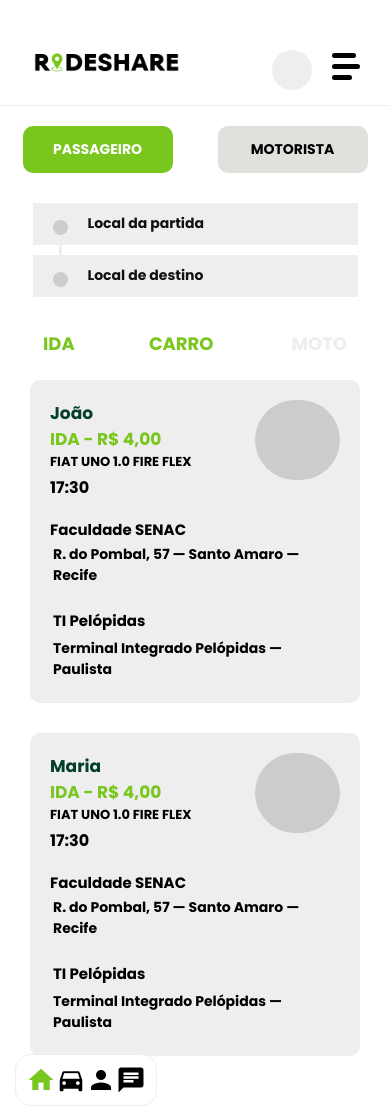
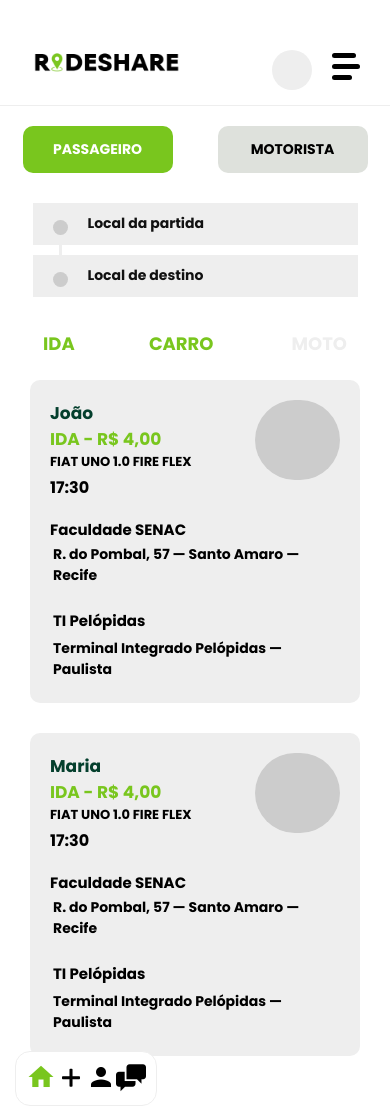
Before and after one commit to BaronOfBattle/RideshareReactNative, a React Native app: screen /Inicio in a window 390 px wide. Built offline with nearby package versions, Linux system fonts and the light colour scheme.

Commit message:
Mudanca do botao de add viagem

```diff
--- a/components/BottomBarComponent.js
+++ b/components/BottomBarComponent.js
@@ -1,6 +1,7 @@
 import React from 'react';
 import { StyleSheet, View, TouchableOpacity } from 'react-native';
-import Icon from 'react-native-vector-icons/MaterialIcons';
+import Icon from 'react-native-vector-icons/Entypo';
+import MaterialIcons from 'react-native-vector-icons/MaterialIcons';
 import { useRoute } from '@react-navigation/native';
 
 export function BottomBar({ navigation }) {
@@ -14,13 +15,13 @@ export function BottomBar({ navigation }) {
         <View style={styles.bottomBar}>
             <View style={styles.navigationContainer}>
                 <TouchableOpacity onPress={() => navigation.navigate('Inicio')}>
-                    <Icon name="home" size={30} color={getColor('Inicio')} />
+                    <MaterialIcons name="home" size={30} color={getColor('Inicio')} />
                 </TouchableOpacity>
                 <TouchableOpacity onPress={() => navigation.navigate('anunciarViagem')}>
-                    <Icon name="directions-car" size={30} color={getColor('anunciarViagem')} />
+                    <Icon name="plus" size={30} color={getColor('anunciarViagem')} />
                 </TouchableOpacity>
                 <TouchableOpacity onPress={() => navigation.navigate('Perfil')}>
-                    <Icon name="person" size={30} color={getColor('Perfil')} />
+                    <MaterialIcons name="person" size={30} color={getColor('Perfil')} />
                 </TouchableOpacity>
                 <TouchableOpacity onPress={() => navigation.navigate('Chat')}>
                     <Icon name="chat" size={30} color={getColor('Chat')} />
```
